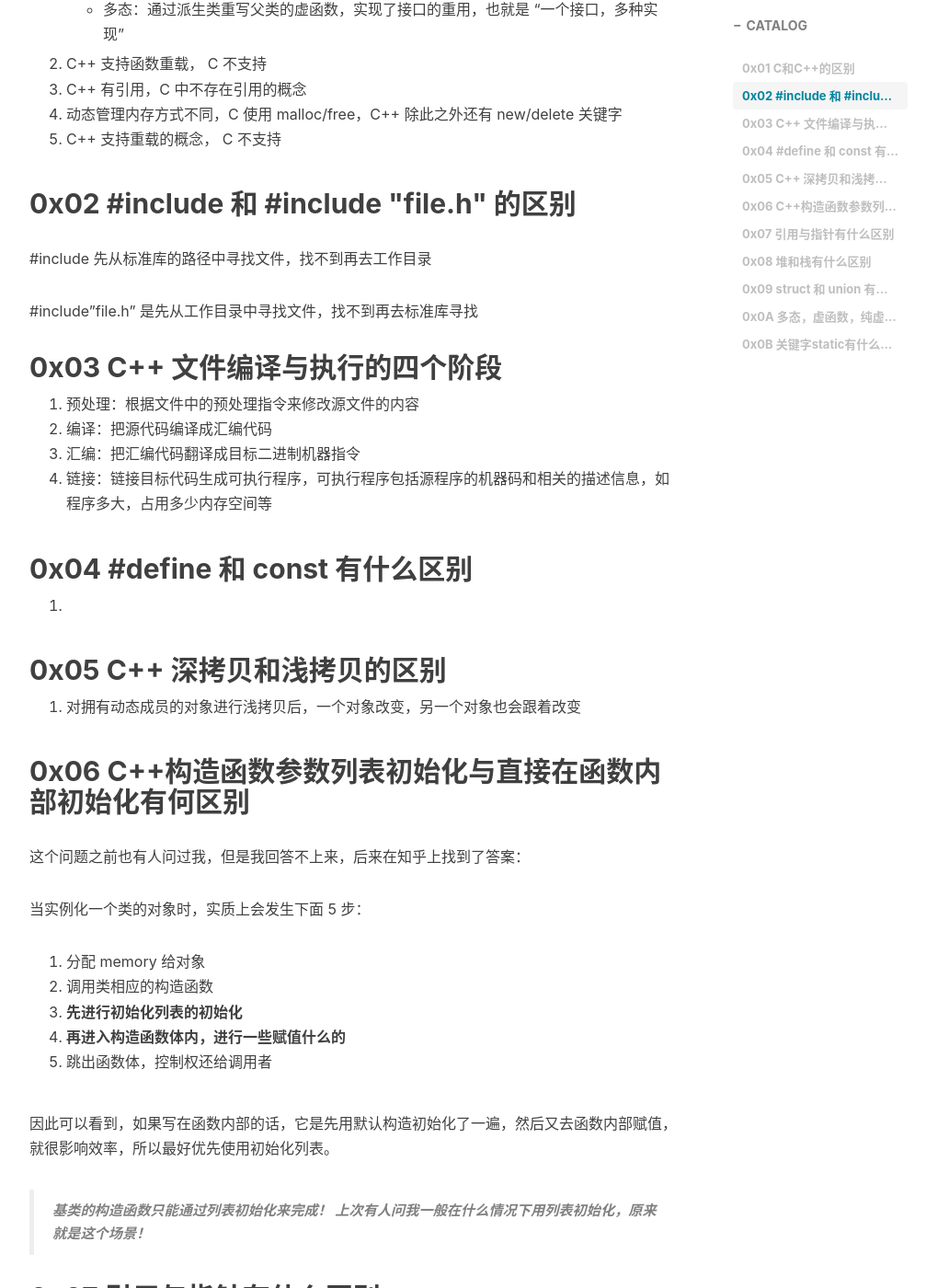
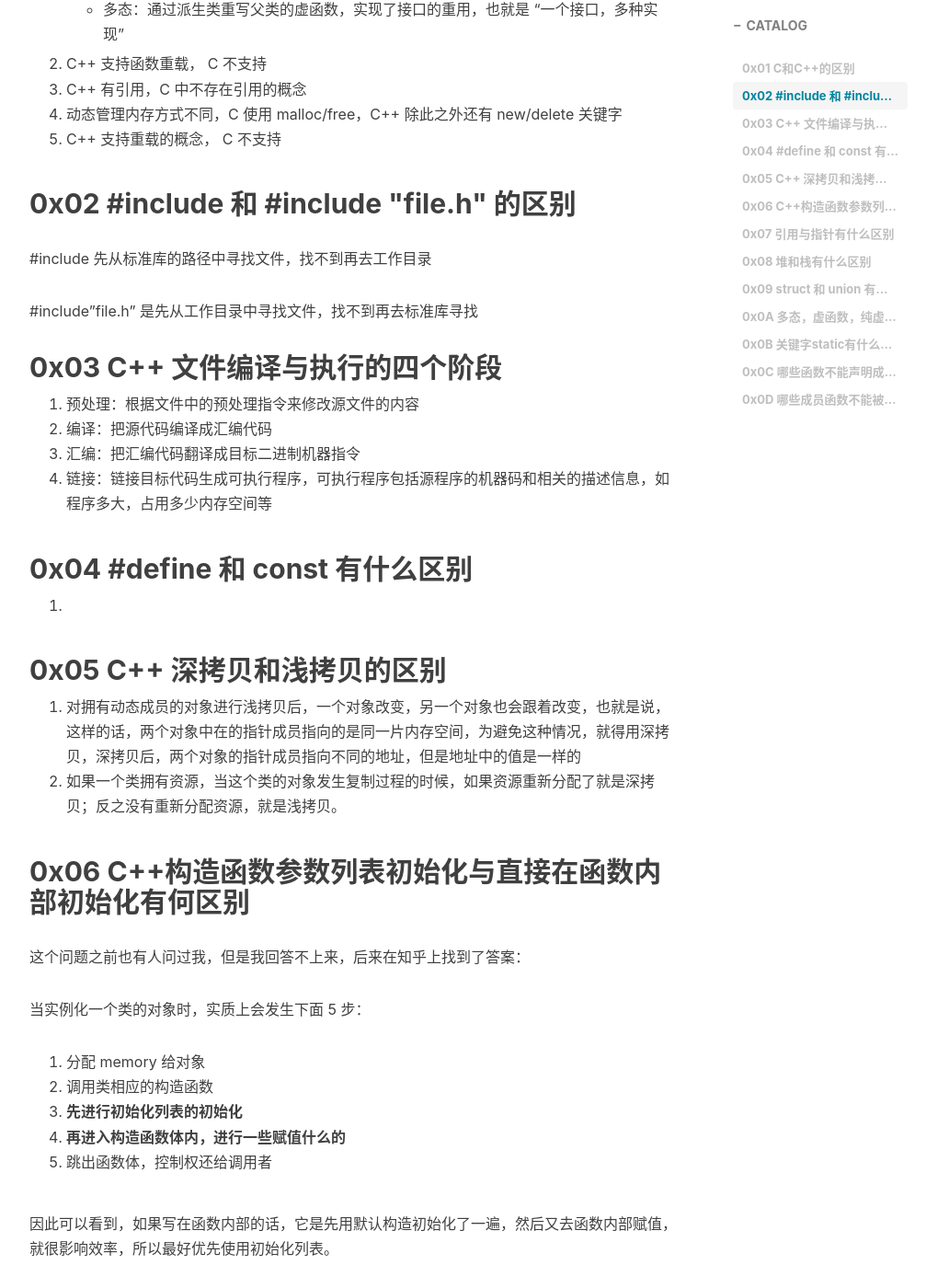
Before and after one commit to yarkable/yarkable.github.io, a Jekyll site: the page built from _posts/2019-10-15-C++ 经典面试题.md, in a window 1280 px wide and 1400 px high, scrolled down 700 px. Shown: the whole window at 92% size, without its empty margins (233-1240 px from the left). Built offline with Jekyll 4.4.1, drawn with Linux system fonts in a browser that asks for light colours; nearby versions of some CDN libraries; comment, search, counter and statistics services are not loaded; some of the changed text lies outside the part shown.

Commit message:
update post

```diff
--- a/_posts/2019-10-15-C++ 经典面试题.md
+++ b/_posts/2019-10-15-C++ 经典面试题.md
@@ -14,6 +14,8 @@
 
 ## 0x01 C和C++的区别
 
+
+
 1. C 是面向过程的编程，C++ 是面向对象的编程，主要包括：
 	* 封装：隐藏了代码细节，只留接口给用户调用
 	* 继承：继承父类的数据和方法，扩展已经存在的模块，实现代码重用
@@ -27,6 +29,8 @@
 
 ## 0x02 #include<file.h> 和 #include "file.h" 的区别
 
+
+
 #include<file.h> 先从标准库的路径中寻找文件，找不到再去工作目录
 
 #include"file.h" 是先从工作目录中寻找文件，找不到再去标准库寻找
@@ -34,6 +38,8 @@
 
 
 ## 0x03 C++ 文件编译与执行的四个阶段
+
+
 
 1. 预处理：根据文件中的预处理指令来修改源文件的内容
 2. 编译：把源代码编译成汇编代码
@@ -44,13 +50,20 @@
 
 ## 0x04 #define 和 const 有什么区别
 
+
+
 1.
+
+
+
+
 
 ## 0x05 C++ 深拷贝和浅拷贝的区别
 
 
 
-1. 对拥有动态成员的对象进行浅拷贝后，一个对象改变，另一个对象也会跟着改变
+1. 对拥有动态成员的对象进行浅拷贝后，一个对象改变，另一个对象也会跟着改变，也就是说，这样的话，两个对象中在的指针成员指向的是同一片内存空间，为避免这种情况，就得用深拷贝，深拷贝后，两个对象的指针成员指向不同的地址，但是地址中的值是一样的
+2. 如果一个类拥有资源，当这个类的对象发生复制过程的时候，如果资源重新分配了就是深拷贝；反之没有重新分配资源，就是浅拷贝。
 
 
 
@@ -137,3 +150,29 @@
 
 
 ## 0x0B 关键字static有什么作用
+
+
+
+## 0x0C 哪些函数不能声明成虚函数
+
+
+
+C++ 有五种函数不能被声明成虚函数：**构造函数，友元函数，非成员函数，静态成员函数，内联成员函数**
+
+
+
+1. 内联函数在编译时被展开，而虚函数在运行时才能动态绑定函数
+2. 非成员函数和友元函数不支持继承，没有继承属性的函数不能作为虚函数
+3. 静态成员函数对于每个类只有一个，所有的对象共享一份代码，这是属于类的而不是属于对象的，相反，虚函数必须要知道指针或引用对象的类型才能判断调用哪一个虚函数，因此虚函数是与对象相关的，而静态成员函数是与类相关的
+
+
+
+
+
+## 0x0D 哪些成员函数不能被继承
+
+
+
+1. 构造函数(含拷贝构造函数)
+2. 析构函数
+3. 赋值运算符重载函数
```
Also changed, not shown: _posts/2019-10-13-C++ 拷贝构造函数.md (+62 -4 lines).
